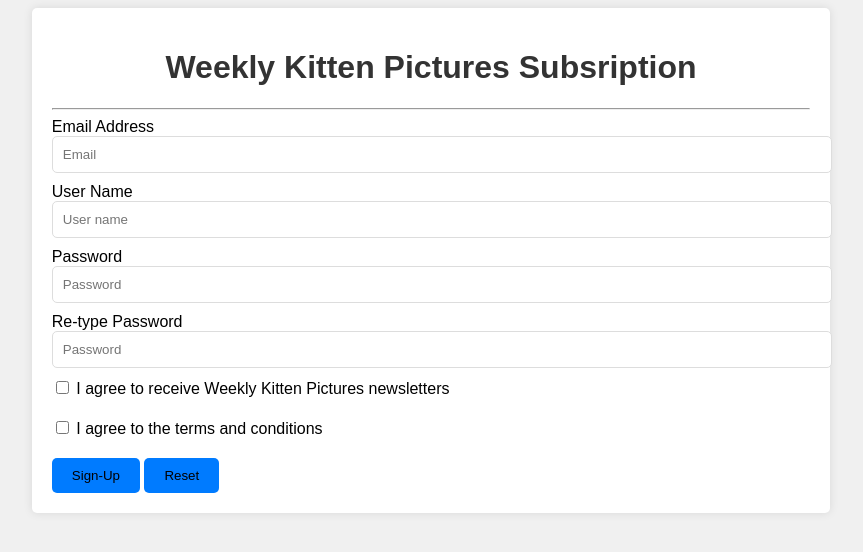
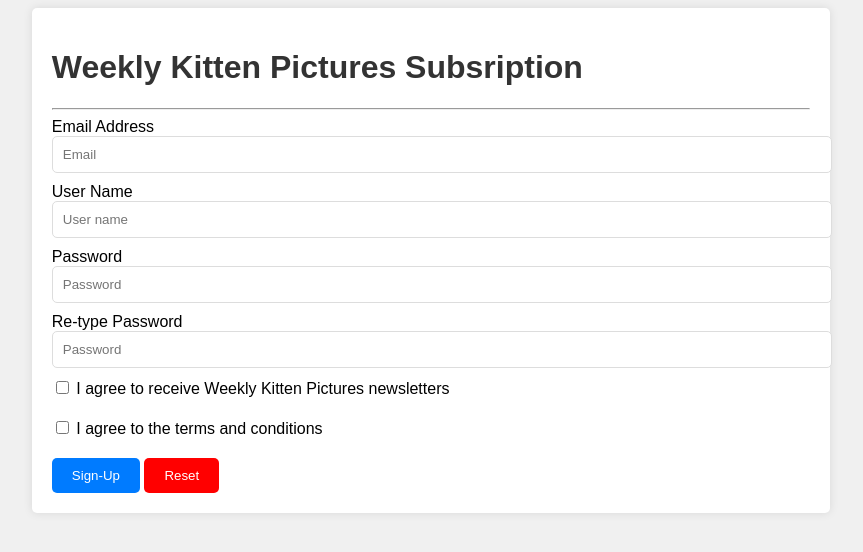
Before and after one commit to codebool/Algonquin-CP, a PHP site: page /registration.html in a window 1280 px wide. Shown: the top 552 px of the page, without its empty margins (209-1072 px from the left). Run offline with PHP 8.4, Linux system fonts and the light colour scheme.

Commit message:
update lab 5 css style

```diff
--- a/CST7285/Lab05/registration.css
+++ b/CST7285/Lab05/registration.css
@@ -16,7 +16,7 @@ body {
 
 /* Set the title style */
 .formcontainer h1 {
-    text-align: center;
+    text-align: left;
     color: #333;
 }
 
@@ -39,10 +39,19 @@ button {
     padding: 10px 20px;
     border: none;
     border-radius: 5px;
-    background-color: #007BFF;
 }
 
 /* Set the button hover style */
 button:hover {
     background-color: #0056b3;
 }
+
+#btn-submit {
+    color: white;
+    background-color: #007BFF;
+}
+
+#btn-reset {
+    color: white;
+    background-color: red;
+}
--- a/CST7285/Lab05/registration.html
+++ b/CST7285/Lab05/registration.html
@@ -45,8 +45,8 @@
                 <label for="terms">I agree to the terms and conditions</label>
             </div>
 
-            <button type="submit">Sign-Up</button>
-            <button type="reset">Reset</button>
+            <button id="btn-submit" type="submit">Sign-Up</button>
+            <button id="btn-reset" type="reset">Reset</button>
 
         </form>
     </div>
```
